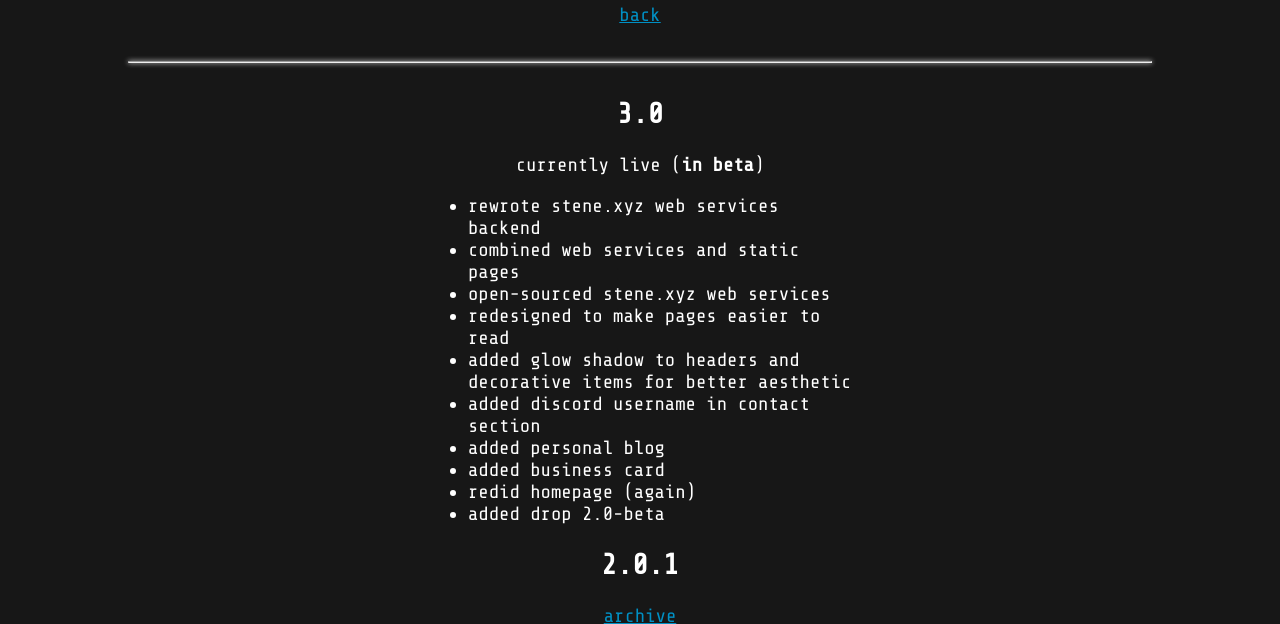
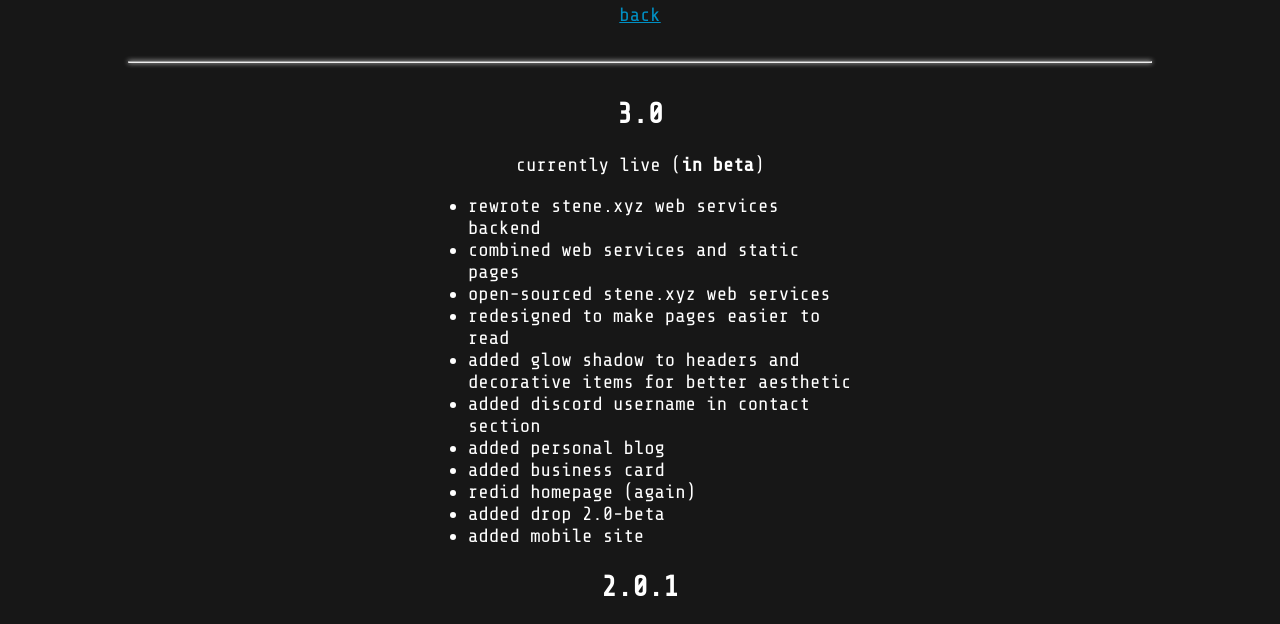
Before and after one commit to stene-xyz/web, a website: page public/changelog.html in a window 1280 px wide. Shown: the part 145-769 px from the top of the page. Drawn offline with nearby package versions, Linux system fonts and the light colour scheme.

Commit message:
updated changelog

```diff
--- a/public/changelog.html
+++ b/public/changelog.html
@@ -24,6 +24,7 @@
 	      <li>added business card</li>
         <li>redid homepage (again)</li>
         <li>added drop 2.0-beta</li>
+        <li>added mobile site</li>
       </ul>
 
       <h2>2.0.1</h2>
```
